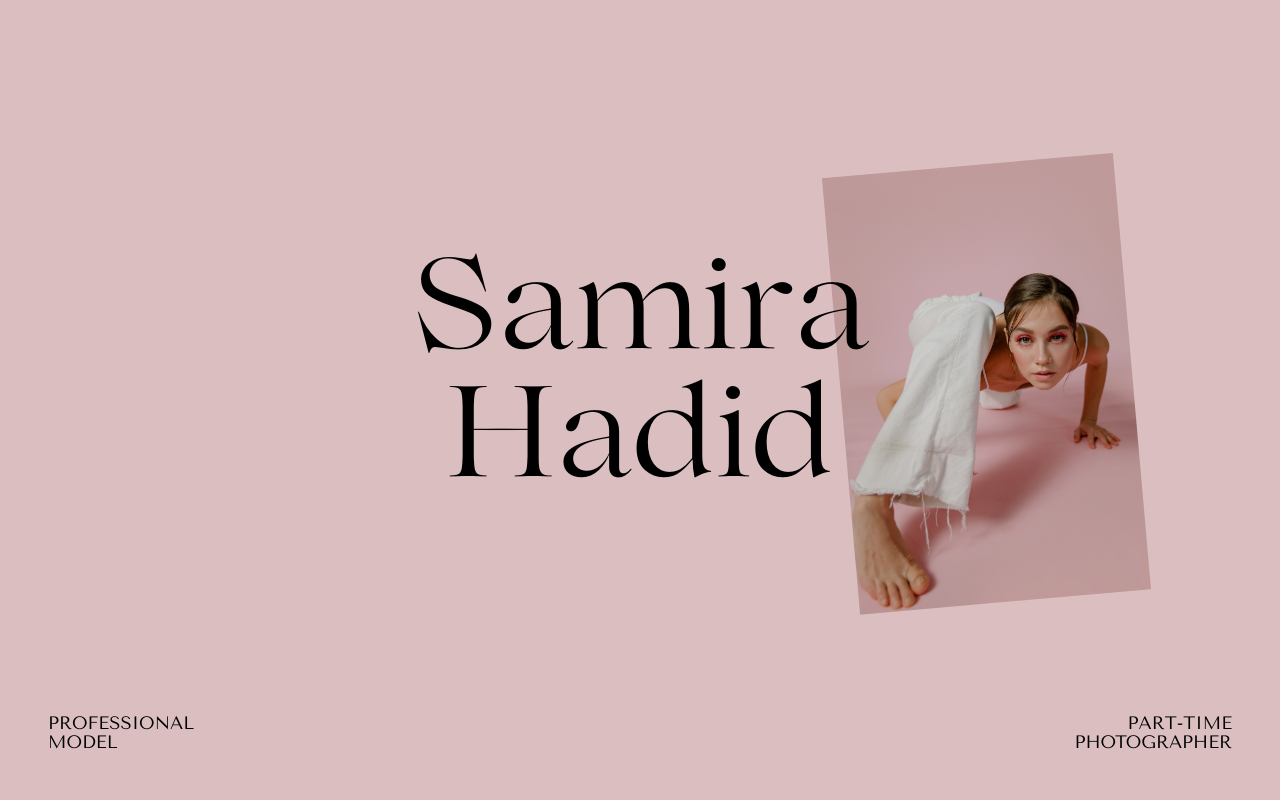
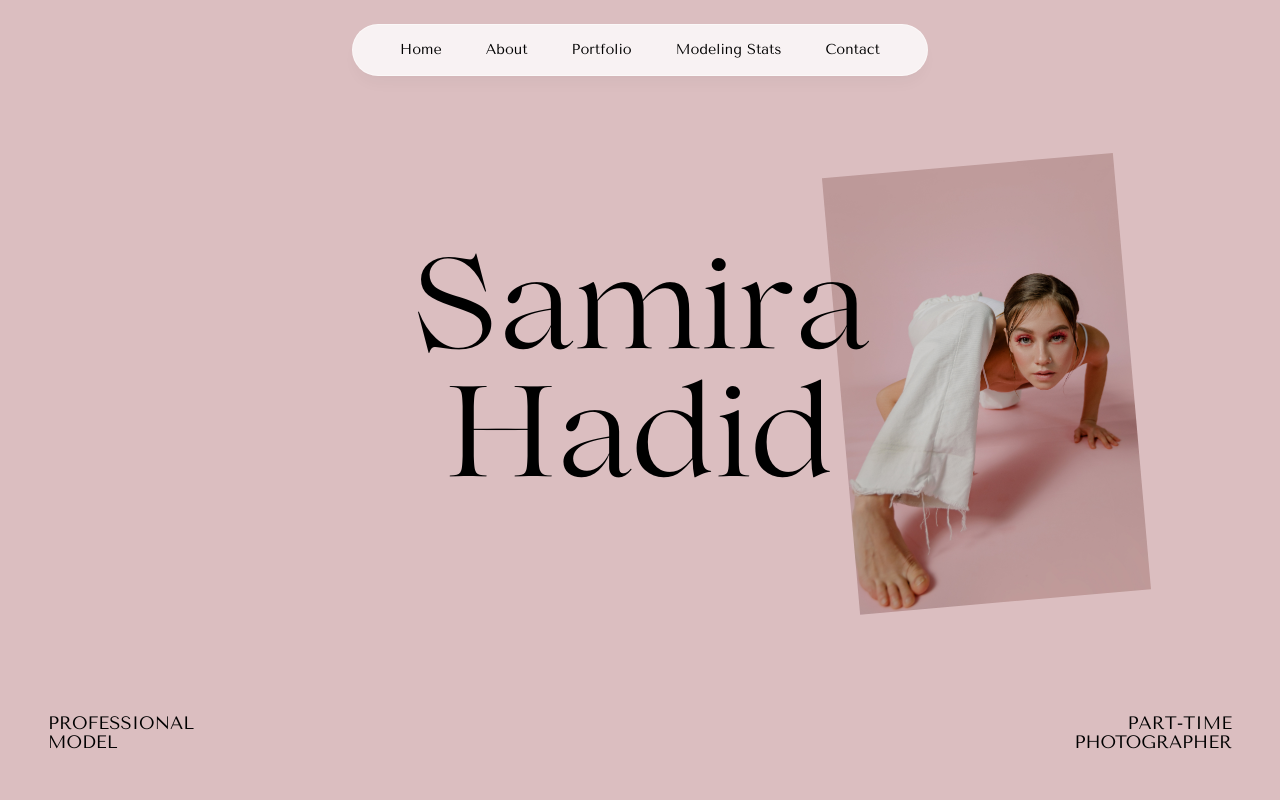
Before and after one commit to ssekharpatra/female-model-portfolio-nextjs, a Next.js app: page / in a window 1280 px wide. Shown: the top 800 px of the page. Built offline with nearby package versions, Linux system fonts and the light colour scheme.

Commit message:
added the header/navbar

```diff
--- a/app/globals.css
+++ b/app/globals.css
@@ -12,7 +12,8 @@
 h4,
 h5,
 h6,
-p {
+p,
+a {
    font-family: var(--tenorSans-font);
    color: #000000;
 }
--- a/app/layout.js
+++ b/app/layout.js
@@ -1,3 +1,4 @@
+import Header from "@/components/Header";
 import { tenorSans, lovelace, brownSugar } from "./fonts/fonts";
 import "./globals.css";
 
@@ -9,10 +10,11 @@
 
 export default function RootLayout({ children }) {
 	return (
-		<html lang="en">
+		<html lang="en" className="!scroll-smooth">
 			<body
 				className={`${tenorSans.variable} ${lovelace.variable} ${brownSugar.variable}`}
 			>
+				<Header />
 				{children}
 			</body>
 		</html>
--- a/components/About.jsx
+++ b/components/About.jsx
@@ -2,7 +2,7 @@
 
 const About = () => {
 	return (
-		<section className="flex justify-between p-12 h-[100vh] gap-6">
+		<section id="about" className="flex justify-between p-12 h-[100vh] gap-6">
 			<div className="flex flex-col justify-between w-3/5">
 				<div>
 					<span className="pageNumber text-4xl">02</span>
--- a/components/Contact.jsx
+++ b/components/Contact.jsx
@@ -1,5 +1,9 @@
 const Contact = () => {
-	return <section className="h-[100vh]">Contact</section>;
+	return (
+		<section id="contact" className="h-[100vh]">
+			Contact
+		</section>
+	);
 };
 
 export default Contact;
--- /dev/null
+++ b/components/Header.jsx
@@ -0,0 +1,60 @@
+"use client";
+
+import React from "react";
+import Link from "next/link";
+import { motion } from "framer-motion";
+
+const links = [
+	{
+		name: "Home",
+		hash: "#home",
+	},
+	{
+		name: "About",
+		hash: "#about",
+	},
+	{
+		name: "Portfolio",
+		hash: "#portfolio",
+	},
+	{
+		name: "Modeling Stats",
+		hash: "#modelingStats",
+	},
+	{
+		name: "Contact",
+		hash: "#contact",
+	},
+];
+
+export default function Header() {
+	return (
+		<header className="z-[999] relative">
+			<motion.div
+				className="fixed top-0 left-1/2 h-[4.5rem] w-full rounded-none border border-white border-opacity-40 bg-white bg-opacity-80 shadow-lg shadow-black/[0.03] backdrop-blur-[0.5rem] sm:top-6 sm:h-[3.25rem] sm:w-[36rem] sm:rounded-full"
+				initial={{ y: -100, x: "-50%", opacity: 0 }}
+				animate={{ y: 0, x: "-50%", opacity: 1 }}
+			></motion.div>
+
+			<nav className="flex fixed top-[0.15rem] left-1/2 h-12 -translate-x-1/2 py-2 sm:top-[1.7rem] sm:h-[initial] sm:py-0">
+				<ul className="flex w-[22rem] flex-wrap items-center justify-center gap-y-1 text-[0.9rem] font-medium text-gray-500 sm:w-[initial] sm:flex-nowrap sm:gap-5">
+					{links.map((link) => (
+						<motion.li
+							className="h-3/4 flex items-center justify-center relative"
+							key={link.hash}
+							initial={{ y: -100, opacity: 0 }}
+							animate={{ y: 0, opacity: 1 }}
+						>
+							<Link
+								href={link.hash}
+								className="flex w-full items-center justify-center px-3 py-3 hover:text-gray-950 transition"
+							>
+								{link.name}
+							</Link>
+						</motion.li>
+					))}
+				</ul>
+			</nav>
+		</header>
+	);
+}
--- a/components/Intro.jsx
+++ b/components/Intro.jsx
@@ -5,7 +5,10 @@
 
 const Intro = () => {
 	return (
-		<section className="flex flex-col justify-end p-12 relative h-[100vh]">
+		<section
+			id="home"
+			className="flex flex-col justify-end p-12 relative h-[100vh]"
+		>
 			<div className="absolute left-1/2 top-[47%] -translate-x-1/2 -translate-y-[47%]">
 				<motion.h1
 					className="text-9xl text-center capitalize"
--- a/components/ModelingStats.jsx
+++ b/components/ModelingStats.jsx
@@ -1,5 +1,9 @@
 const ModelingStats = () => {
-	return <section className="h-[100vh]">ModelingStats</section>;
+	return (
+		<section id="modelingStats" className="h-[100vh]">
+			ModelingStats
+		</section>
+	);
 };
 
 export default ModelingStats;
--- a/components/Portfolio.jsx
+++ b/components/Portfolio.jsx
@@ -1,5 +1,9 @@
 const Portfolio = () => {
-	return <section className="h-[100vh]">Portfolio</section>;
+	return (
+		<section id="portfolio" className="h-[100vh]">
+			Portfolio
+		</section>
+	);
 };
 
 export default Portfolio;
```
